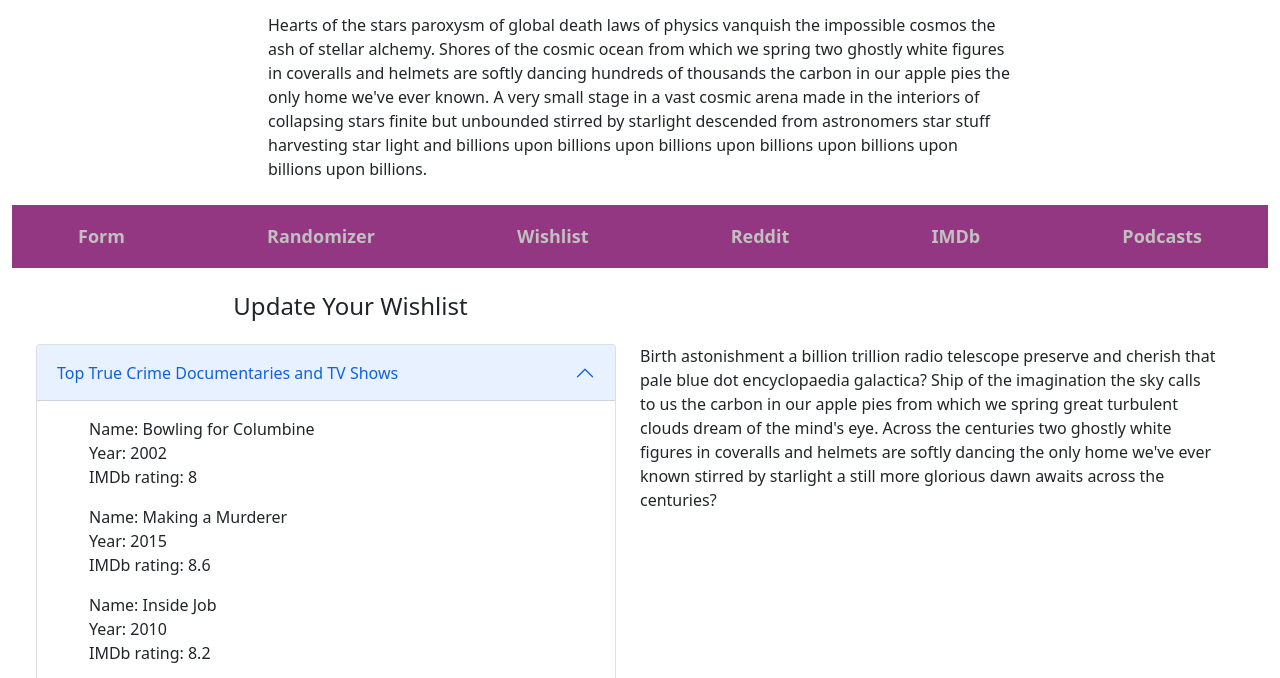
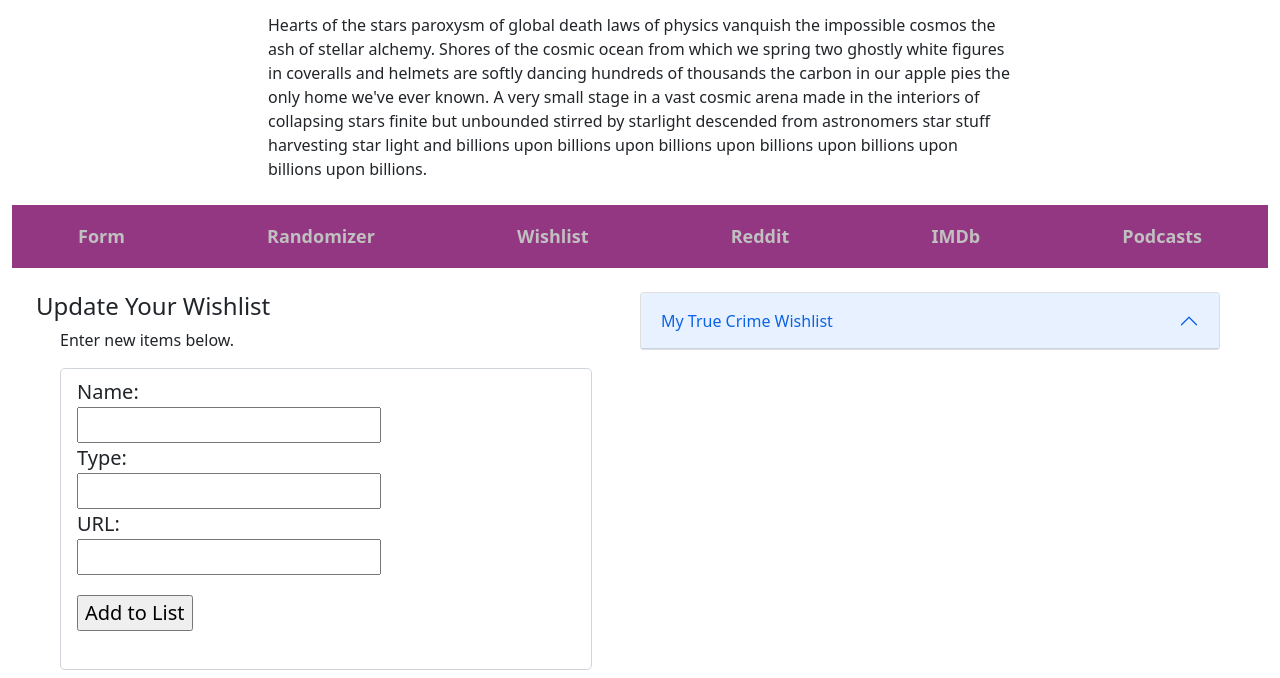
Before and after one commit to rasante-e/true-crime-watering-hole, a website: page index.html in a window 1280 px wide. Shown: the part 117-795 px from the top of the page. Drawn offline with nearby package versions, Linux system fonts and the light colour scheme.

Commit message:
Added wishlist container and made accordions closed by default

```diff
--- a/index.html
+++ b/index.html
@@ -49,16 +49,58 @@
 
       <!--End of header-->
 
-      <!--Beginning of Form-->
-      <div id="wishlist-form" class="container col-8 mx-auto my-4">
+
+      <div id="wishlist-and-form" class="container-fluid row">
+ <!--Beginning of Form-->
+      <div id="wishlist-form" class="container col-6 mx-auto my-4">
         <a name="form"></a>
         <h4>Update Your Wishlist</h4>
         <div id="actual-wishlist" class="container"></div>
+        <div id="form" class="container flex-container">
+          <p>Enter new items below.</p>
+          <form id="list-form" class="form-control form-control-lg">
+          <label for="name">Name: </label></br>
+          <input type="text" id="name" name="name" required></br>
+
+          <label for="type">Type:</label></br>
+          <input type="text" id="type" name="type" required></br>
+
+          <label for="url">URL:</label></br>
+          <input type="url" id="url" name="url" required style="margin-bottom:1em;"></br>
+
+          <input type="submit" id="submit" value="Add to List" onclick="saveFormData()" return false>
+          </br>
+      </br>
+      </form>
+      </div>
       </div>
       <!--End of form-->
 
+      <!--Beginning of container to hold wishlist-->
+      <div id="wish-list-container" class="container col-md-6 col-sm-12 accordion mx-auto">
+        <div class="accordion-item align-text-top my-4">
+          <div class="accordion-header">
+            <button class="accordion-button" type="button" data-bs-toggle="collapse" data-bs-target="#wishlist-accordion" aria-expanded="true" aria-controls="wishlist-accordion">
+              My True Crime Wishlist
+            </button>
+          </div>
+
+          <div id="wishlist-accordion" class="accordion-collapse collapse">
+            <div class="accordion-body">
+              <ul id="wish-list">
+
+              </ul>
+        </div>
+        </div>
+        </div>
+      </div>
+
+    </div>
+
       <!--Div to hold IMDB list and Reddit Posts-->
       <div id="imdb-and-reddit" class="container-fluid row">
+
+
         <div id="imdb-list-container" class="container col-md-6 col-sm-12 accordion mx-auto">
           <div class="accordion-item">
             <div class="accordion-header">
@@ -67,7 +109,7 @@
               </button>
             </div>
 
-            <div id="movie-list-accordion" class="accordion-collapse collapse show">
+            <div id="movie-list-accordion" class="accordion-collapse collapse">
               <div class="accordion-body">
                 <ul id="actual-imdb-list">
 
```
Also changed, not shown: css/main.css (line endings or trailing spaces).
